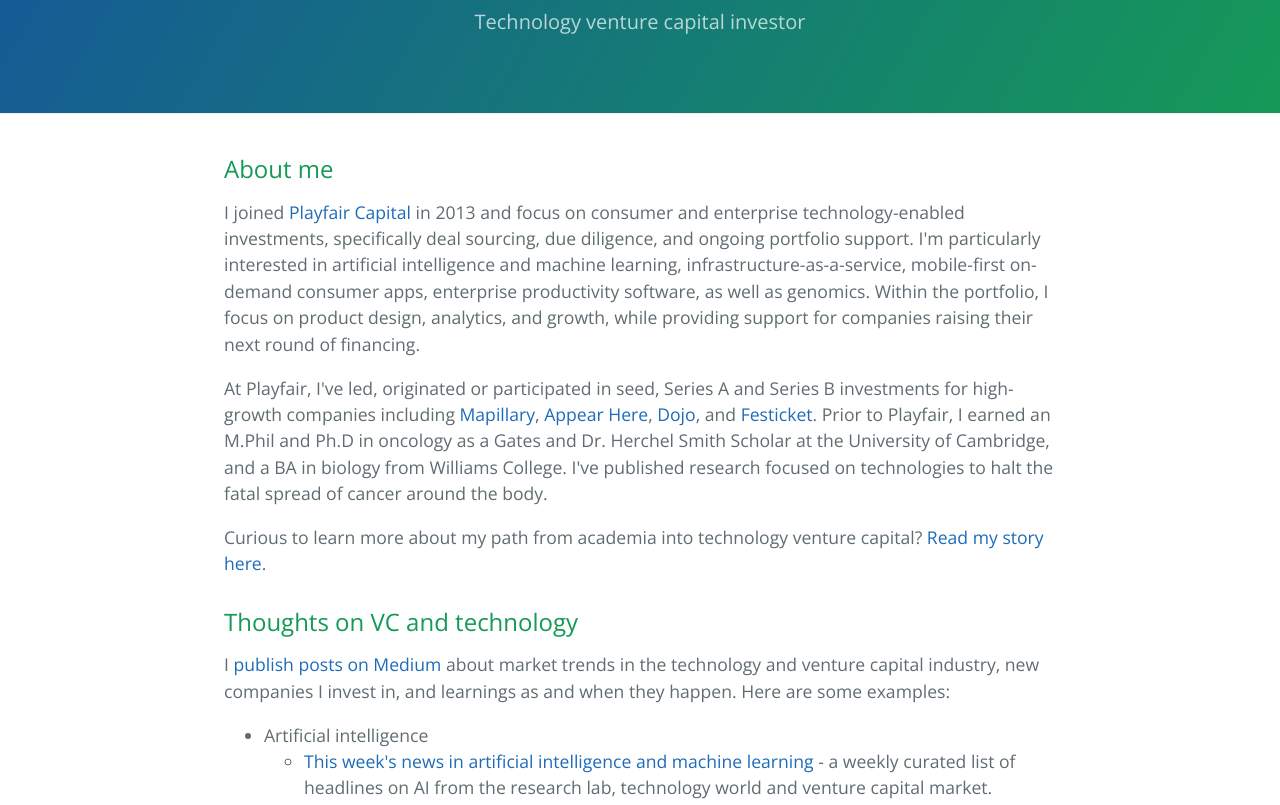
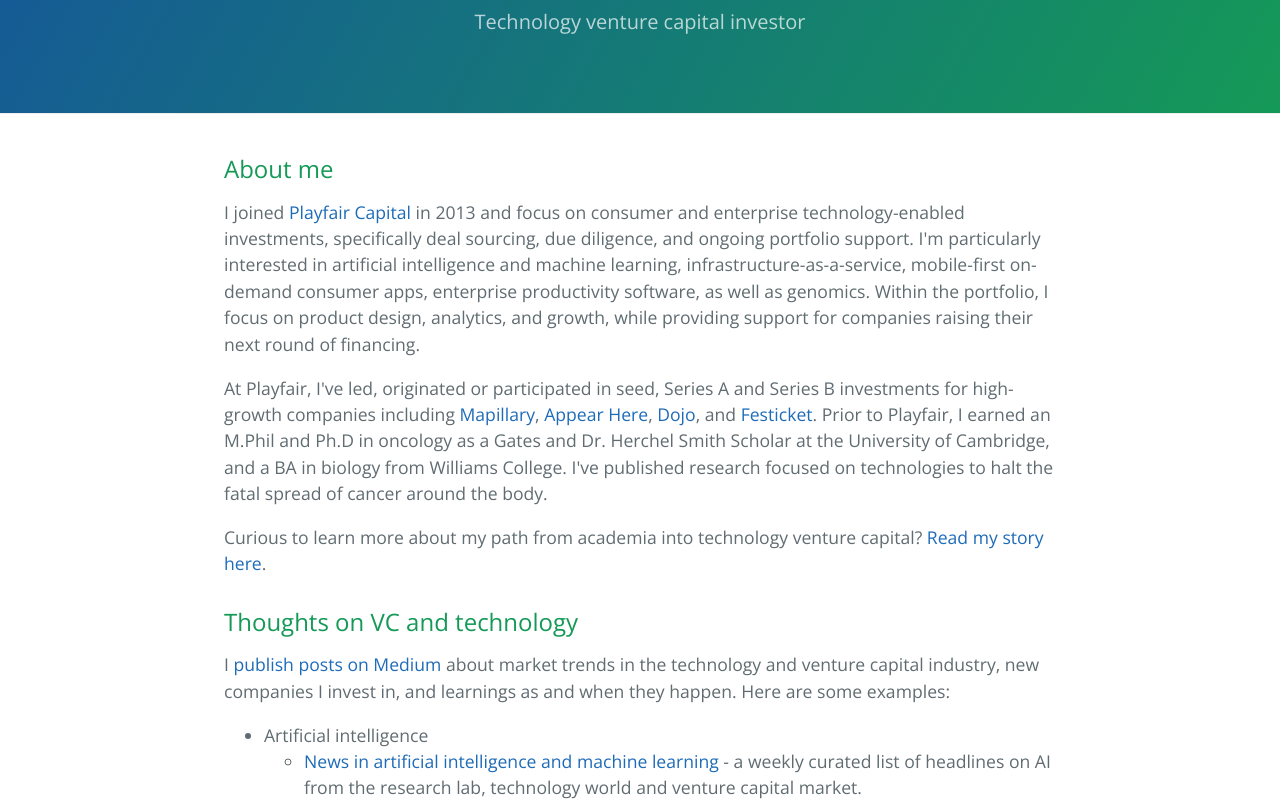
Before and after one commit to nathanbenaich/nathanbenaich.github.io, a plain HTML site: page index.html in a window 1280 px wide. Shown: the part 146-951 px from the top of the page. Drawn offline with nearby package versions, Linux system fonts and the light colour scheme.

Commit message:
edited ML title

```diff
--- a/index.html
+++ b/index.html
@@ -45,7 +45,7 @@
 <ul>
 <li>Artificial intelligence
 <ul>
-<li><a href="https://medium.com/search?q=%22this%20week%27s%20news%20in%20artificial%20intelligence%20and%20machine%20learning%22">This week's news in artificial intelligence and machine learning</a> - a weekly curated list of headlines on AI from the research lab, technology world and venture capital market.
+<li><a href="https://medium.com/search?q=%22artificial%20intelligence%20and%20machine%20learning%22%20%22nathan%20benaich%22">News in artificial intelligence and machine learning</a> - a weekly curated list of headlines on AI from the research lab, technology world and venture capital market.
 
 <li><a href="https://medium.com/@NathanBenaich/an-overview-of-machine-intelligence-deals-and-exits-for-h1-2015-74dbfe00c580">An overview of machine intelligence deals and exits for H1 2015</a>.</ul>
 
```
